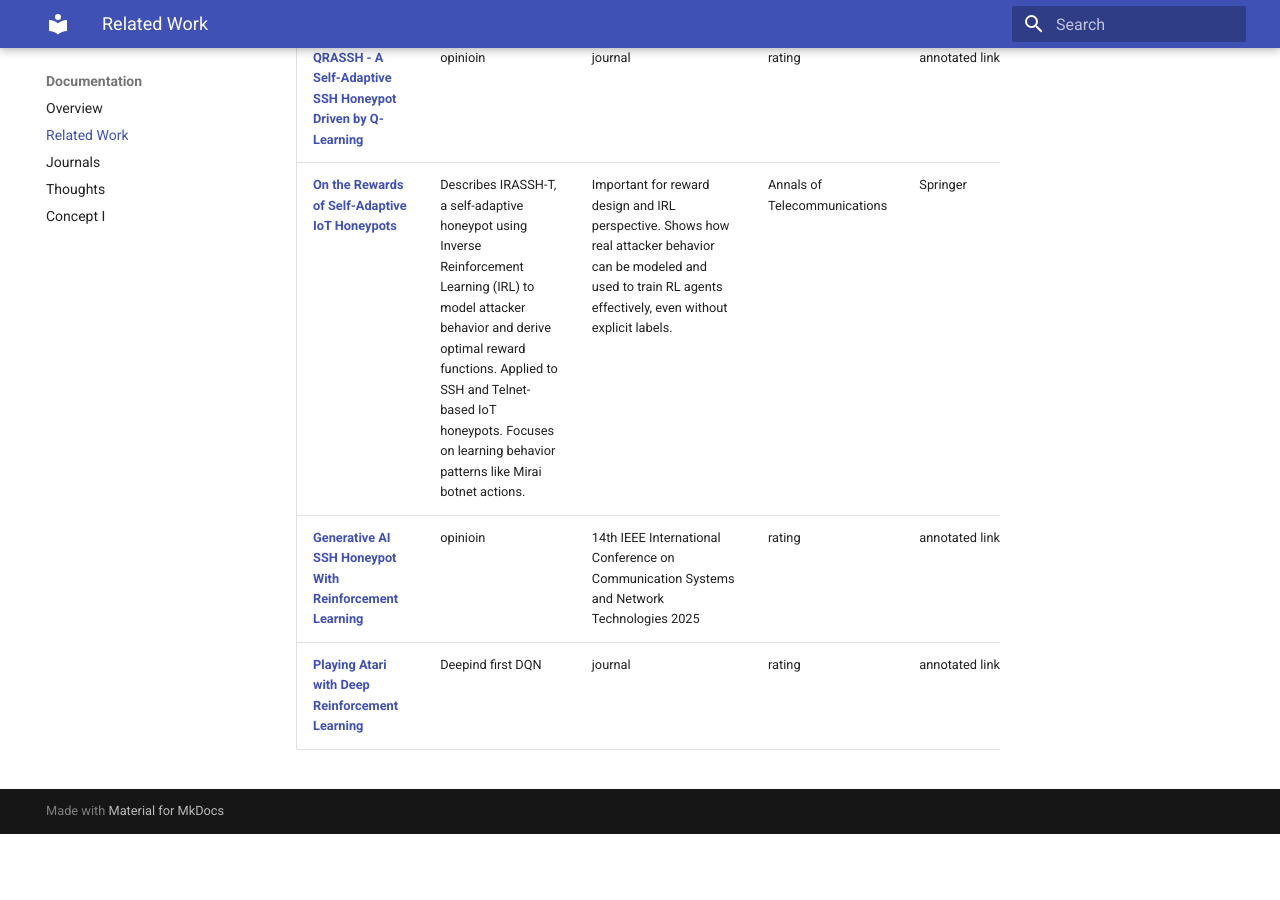
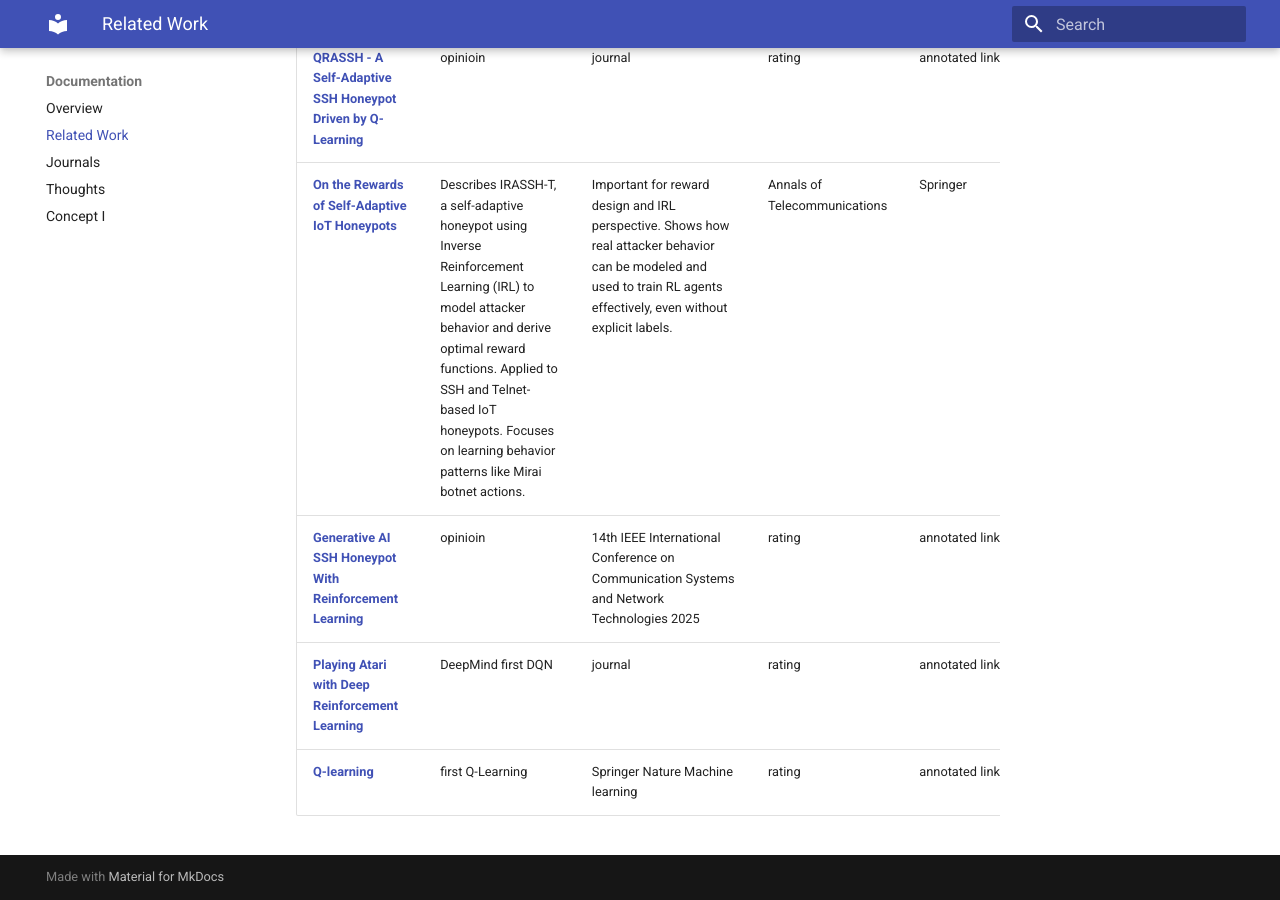
Before and after one commit to JohannesLks/Thesis, an MkDocs documentation site: the page built from docs/documentation/relatedWork.md, in a window 1280 px wide and 900 px high, scrolled down 17866 px. Built offline with MkDocs 1.6.1 and Material for MkDocs 9.7.7, drawn with Linux system fonts in a browser that asks for light colours; before the commit the page ends 18700 px from its top, so only the background shows below that.

Commit message:
Update relatedWork.md

```diff
--- a/docs/documentation/relatedWork.md
+++ b/docs/documentation/relatedWork.md
@@ -31,4 +31,5 @@
 [**QRASSH - A Self-Adaptive SSH Honeypot Driven by Q-Learning**](https://doi.org/10.1109/iccomm.2018.8430173) | opinioin | journal | rating | annotated link | year |  |
 | [**On the Rewards of Self-Adaptive IoT Honeypots**](https://doi.org/10.1007/s12243-018-0695-7) | Describes IRASSH-T, a self-adaptive honeypot using Inverse Reinforcement Learning (IRL) to model attacker behavior and derive optimal reward functions. Applied to SSH and Telnet-based IoT honeypots. Focuses on learning behavior patterns like Mirai botnet actions. | Important for reward design and IRL perspective. Shows how real attacker behavior can be modeled and used to train RL agents effectively, even without explicit labels. | Annals of Telecommunications | Springer | ⭐⭐⭐⭐ | [Click Me](https://github.com/JohannesLks/Thesis/blob/main/literature/annotated/s12243-018-0695-7.pdf) | 2019 | — |
 [**Generative AI SSH Honeypot With Reinforcement Learning**](https://ieeexplore.ieee.org/document/10968591) | opinioin | 14th IEEE International Conference on Communication Systems and Network Technologies 2025 | rating | annotated link | 2025 |  |
-[**Playing Atari with Deep Reinforcement Learning**](https://doi.org/10.48550/arXiv.1312.5602) | Deepind first DQN | journal | rating | annotated link | 2013 |  |
+[**Playing Atari with Deep Reinforcement Learning**](https://doi.org/10.48550/arXiv.1312.5602) | DeepMind first DQN | journal | rating | annotated link | 2013 |  |
+[**Q-learning**](https://doi.org/10.1007/BF00992698) |  first Q-Learning | Springer Nature Machine learning | rating | annotated link | 1992 |  |
```
